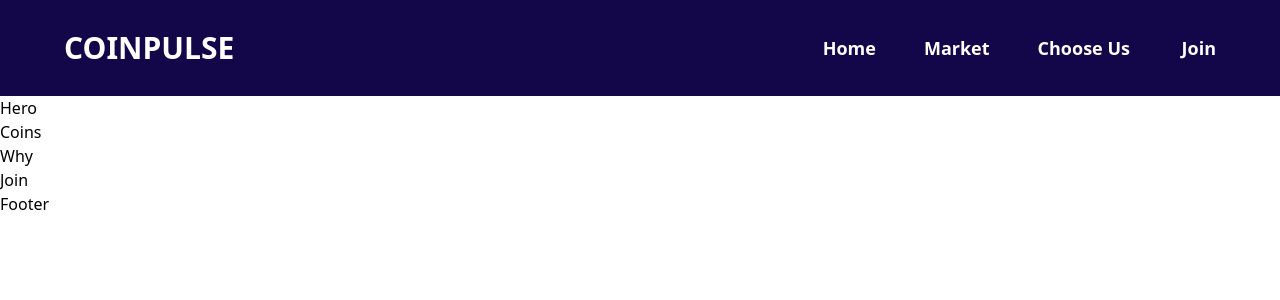
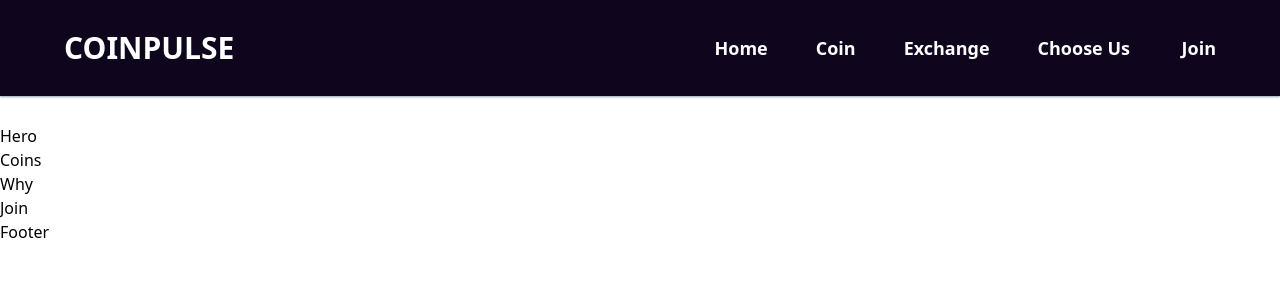
Before and after one commit to shoaibhasann/COINPULSE-Crypto-Data, a React (Vite) app: page / in a window 1280 px wide. Shown: the top 300 px of the page. Built offline with nearby package versions, Linux system fonts and the light colour scheme.

Commit message:
modify navbar component

```diff
--- a/src/components/Navbar.jsx
+++ b/src/components/Navbar.jsx
@@ -1,6 +1,7 @@
 import React from "react";
 import { useState } from "react";
 import { AiOutlineClose, AiOutlineMenu } from "react-icons/ai";
+import { Link } from "react-router-dom";
 
 const Navbar = () => {
   const [nav, setNav] = useState(true);
@@ -10,24 +11,23 @@ const Navbar = () => {
   };
 
   return (
-    <div className="text-white bg-[#130749]  flex justify-around items-center h-24 px-4  mx-auto md:px-16">
-      <h1 className="w-full text-3xl font-bold">
-        COINPULSE
-      </h1>
+    <div className="text-white bg-[#0f051d] mb-7 shadow-slate-400 shadow-sm  flex justify-around items-center h-24 px-4  mx-auto md:px-16">
+      <h1 className="w-full text-3xl font-bold">COINPULSE</h1>
       <ul className=" hidden md:flex gap-12 items-center cursor-pointer">
         <li className=" font-bold text-lg">
-          <a href="#home">Home</a>
+          <Link to={"/"}>Home</Link>
         </li>
         <li className="font-bold text-lg">
-          <a href="#home">Market</a>
+          <Link to={"/coin"}>Coin</Link>
+        </li>
+        <li className="font-bold text-lg">
+          <Link to={"/exchange"}>Exchange</Link>
         </li>
         <li className=" w-24 font-bold text-lg">
-          <a className="" href="#home">
-            Choose Us
-          </a>
+          <Link to={"/"}>Choose Us</Link>
         </li>
         <li className=" font-bold text-lg">
-          <a href="#home">Join</a>
+          <Link to={"/"}>Join</Link>
         </li>
       </ul>
       <div className="cursor-pointer block md:hidden" onClick={handleNav}>
@@ -36,23 +36,26 @@ const Navbar = () => {
       <div
         className={
           !nav
-            ? "fixed left-0 top-0 w-[60%] h-full border-r border-r-gray-900 bg-[#130749] ease-in-out duration-800"
+            ? "fixed left-0 top-0 w-[60%] h-full border-r border-r-gray-900 bg-[#0f051d] ease-in-out duration-800"
             : "hidden"
         }
       >
         <h1 className="w-full text-3xl font-bold text-white m-4">COINPULSE</h1>
         <ul className="p-4 uppercase font-semibold cursor-pointer">
           <li className="p-4 border-b border-slate-300">
-            <a href="#home">Home</a>
+            <Link to={"/"}>Home</Link>
           </li>
           <li className="p-4 border-b border-slate-300">
-            <a href="#home">Market</a>
+            <Link to={"/coin"}>Coin</Link>
           </li>
           <li className="p-4 border-b border-slate-300">
-            <a href="#home">Choose Us</a>
+            <Link to={"/exchange"}>Exchange</Link>
           </li>
           <li className="p-4 border-b border-slate-300">
-            <a href="#home">Join</a>
+            <Link to={"/"}>Choose Us</Link>
+          </li>
+          <li className="p-4 border-b border-slate-300">
+            <Link to={"/"}>Join</Link>
           </li>
         </ul>
       </div>
```
